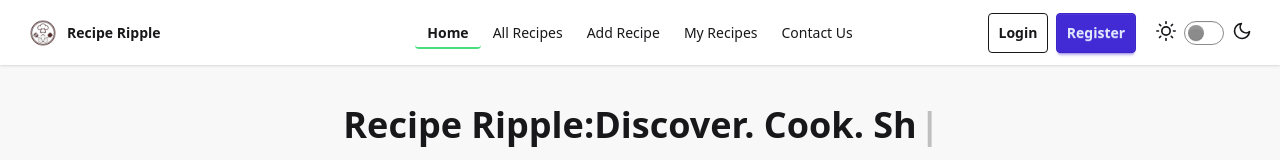
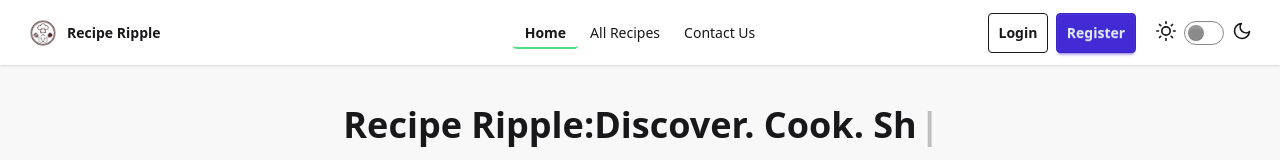
Before and after one commit to iftekhar08019/recipe_ripple_client, a React (Vite) app: page / in a window 1280 px wide. Shown: the top 160 px of the page. Built offline with nearby package versions, Linux system fonts and the light colour scheme; no server answers; a web font is replaced by a local one.

Commit message:
conditional nav title

```diff
--- a/src/components/Navbar.jsx
+++ b/src/components/Navbar.jsx
@@ -102,6 +102,20 @@ const Navbar = () => {
       </div>
 
       <div className="navbar-center hidden lg:flex">
+        {!user ? (
+          <ul className="menu menu-horizontal px-1">
+            <li>
+              <NavLink to="/">Home</NavLink>
+            </li>
+            <li>
+              <NavLink to="/all-recipes">All Recipes</NavLink>
+            </li>
+
+            <li>
+              <NavLink to="/contact">Contact Us</NavLink>
+            </li>
+          </ul>
+        ) : (
           <ul className="menu menu-horizontal px-1">
             <li>
               <NavLink to="/">Home</NavLink>
@@ -119,6 +133,7 @@ const Navbar = () => {
               <NavLink to="/contact">Contact Us</NavLink>
             </li>
           </ul>
+        )}
       </div>
 
       <div className="navbar-end ">
```
Lines whose indentation alone changed are shown as unchanged.
